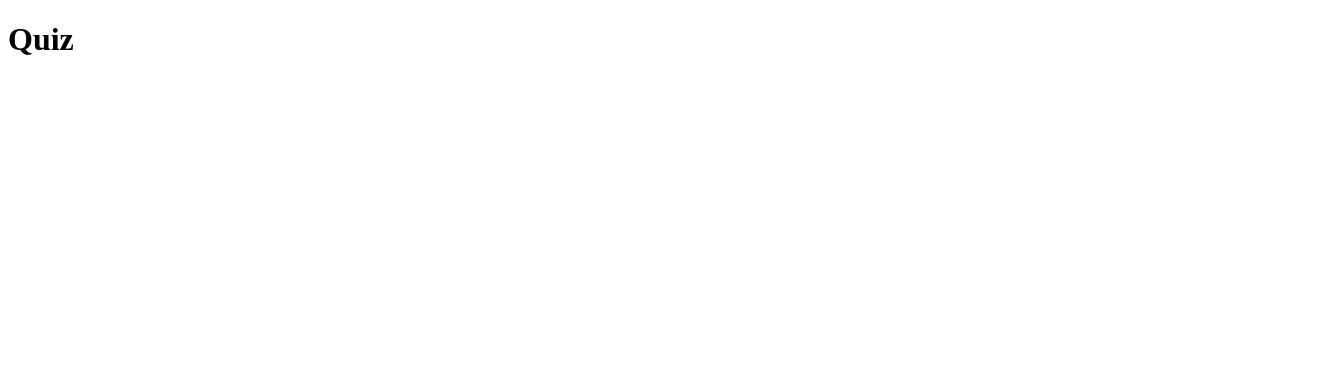
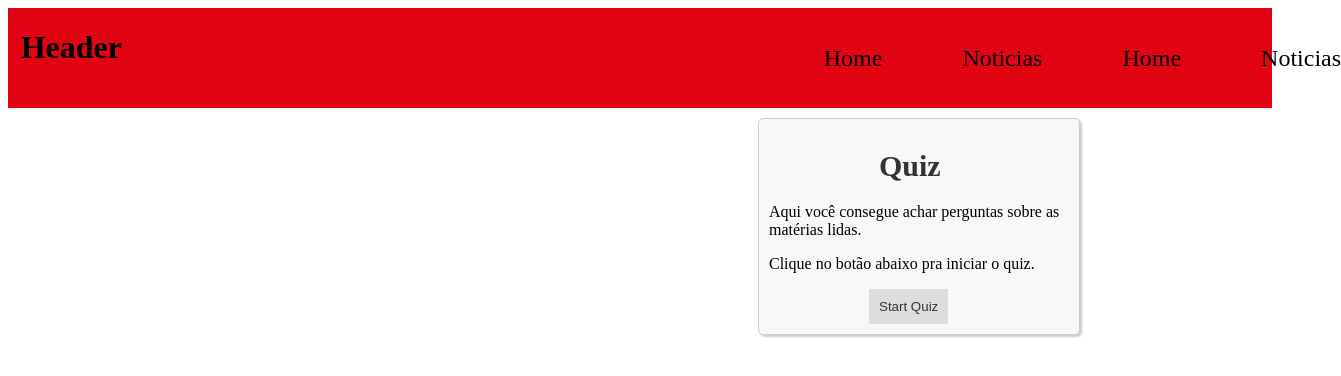
Before and after one commit to GuiHJLima/projetoTa, a Next.js app: page /quiz in a window 1280 px wide. Shown: the top 376 px of the page, 1341 px wide, since content can reach past the window. Built offline with nearby package versions, Linux system fonts and the light colour scheme.

Commit message:
feat: quiz

```diff
--- a/app/layout.js
+++ b/app/layout.js
@@ -1,5 +1,5 @@
 export const metadata = {
-  title: 'Next.js',
+  title: 'P.C.G.V',
   description: 'Generated by Next.js',
 }
 
--- a/app/quiz/page.jsx
+++ b/app/quiz/page.jsx
@@ -1,7 +1,16 @@
+import Header from '../components/header/header'
+import style from './page.module.css'
+
 export default function Quiz() {
-    return(
-        <div>
-            <h1>Quiz</h1>
+    return (
+      <div className={style.container}>
+        <Header/>
+        <div className={style.card}>
+            <h1 className={style.title}>Quiz</h1>
+            <p className={style.info}>Aqui você consegue achar perguntas sobre as matérias lidas.</p>
+            <p className={style.info}>Clique no botão abaixo pra iniciar o quiz.</p>
+            <button className={style.button}>Start Quiz</button>
         </div>
+      </div>
     )
-}
+  }
--- a/app/quiz/page.module.css
+++ b/app/quiz/page.module.css
@@ -0,0 +1,29 @@
+.card{
+    margin: 10px;
+    padding: 10px;
+    border: 1px solid #ccc;
+    border-radius: 5px;
+    width: 300px;
+    margin-left: 750px;
+    box-shadow: 2px 2px 2px #ccc;
+    background-color: #f8f8f8;
+}
+.title{
+    font-size: 30px;
+    font-weight: bold;
+    color: #333;
+    margin-left: 110px;
+}
+.button{
+    background-color: #dddddd;
+    color: #333;
+    padding: 10px;
+    border: none;
+    margin-left: 100px;
+}
+.button:hover{
+    background-color: #333;
+    color: #fff;
+    transition: 0.5s;
+    transform: scale(1.1);
+}
```
